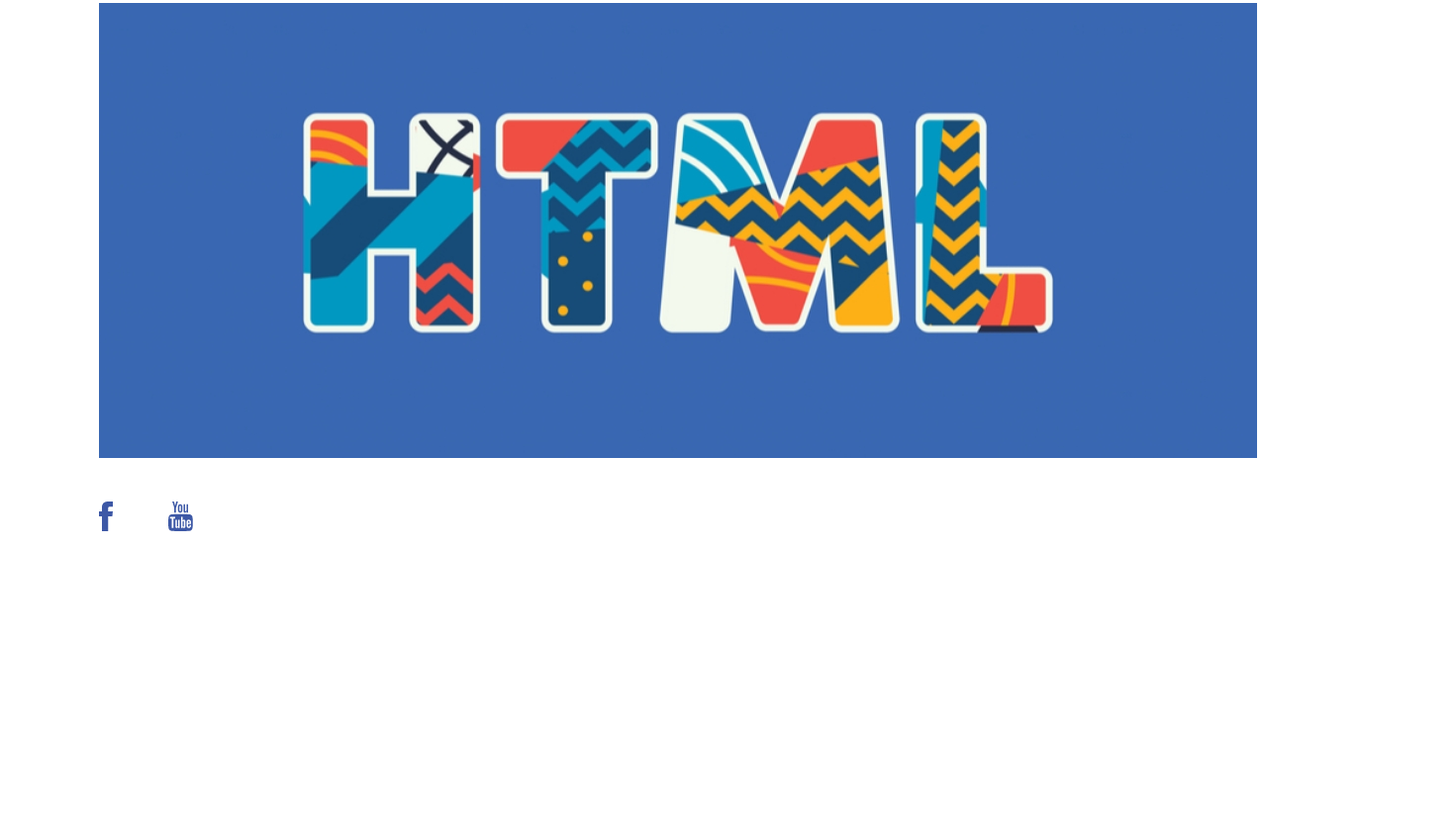
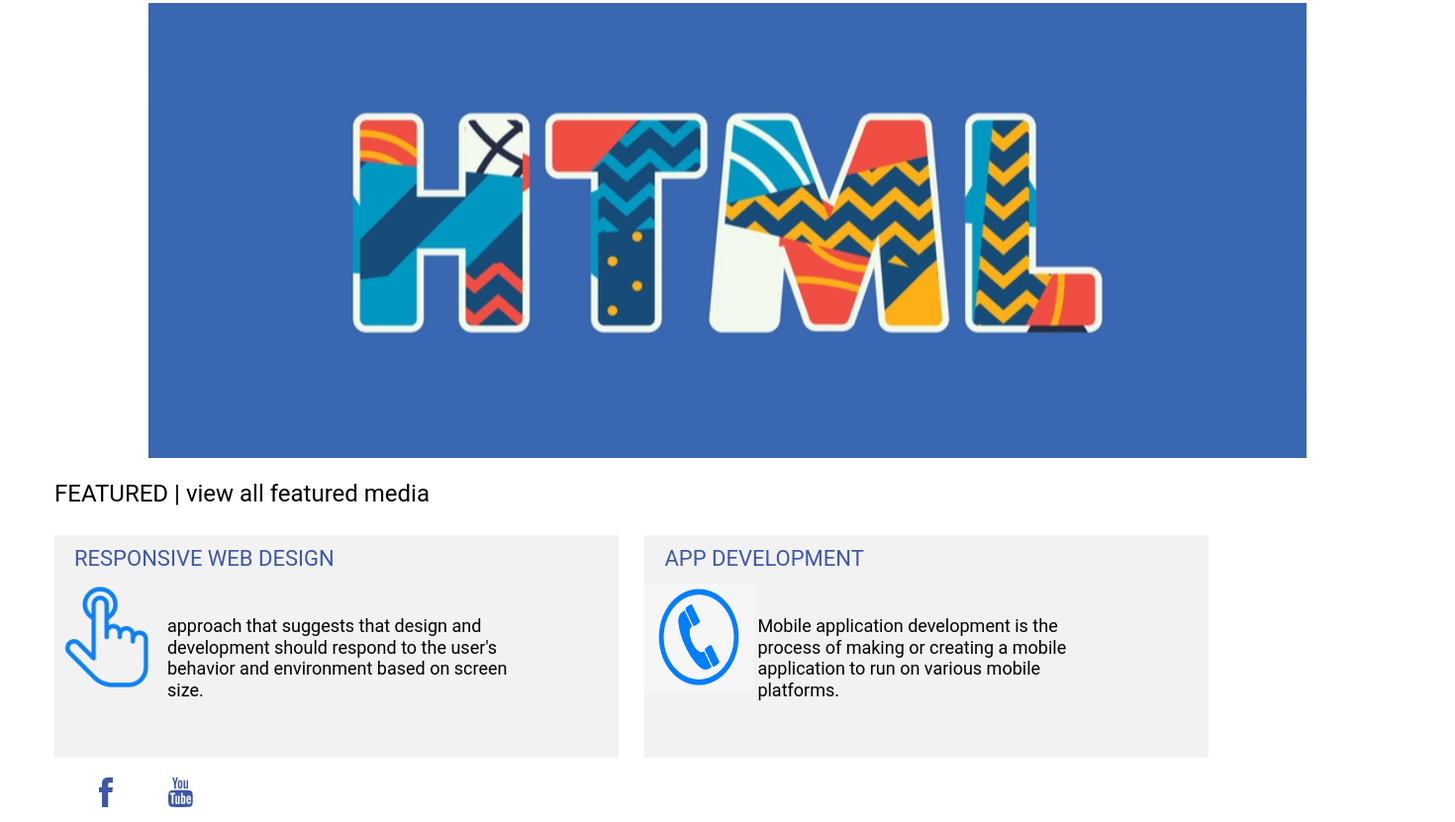
Before and after one commit to Beko98/homework_4, a plain HTML site: page index.html in a window 1280 px wide. Shown: the part 162-993 px from the top of the page at 99% size, 1470 px wide, since content can reach past the window. Before the commit the page ends 800 px from the top, so only its background shows below. Drawn offline with Linux system fonts and the light colour scheme; a web font is replaced by a local one.

Commit message:
final adjustments
created cards

```diff
--- a/css/style.css
+++ b/css/style.css
@@ -41,7 +41,7 @@ li {
 }
 
 .photo {
-  margin: 20px 100px;
+  margin: 20px 150px;
   padding: 0px;
 }
 
@@ -82,6 +82,7 @@ h2 {
   display: inline-block;
   vertical-align: top;
   margin-top: 10px;
+  font-family: "Inconsolata", monospace;
 }
 
 .minibox2 {
@@ -134,3 +135,49 @@ span {
   background-color: #e6e6e6;
   padding: 45px 0;
 }
+
+.container {
+  width: 1170px;
+  margin: auto;
+}
+
+.roboto {
+  font-family: roboto;
+  font-size: 24px;
+  margin-bottom: 30px;
+}
+
+.rightcard,
+.leftcard {
+  font-family: roboto;
+  width: 570px;
+  height: 225px;
+  background-color: #f2f2f2;
+  display: inline-block;
+}
+
+.phone,
+.click {
+  width: 110px;
+  height: 110px;
+}
+
+.leftcard {
+  margin-right: 20px;
+}
+
+h4 {
+  color: #3d58a6;
+  font-family: roboto;
+  font-size: 22px;
+  margin: 13px 270px 13px 20px;
+}
+
+p {
+  display: inline-block;
+  width: 355px;
+  height: 145px;
+  vertical-align: middle;
+  line-height: 1.2;
+  font-size: 18px;
+}
--- a/index.html
+++ b/index.html
@@ -8,6 +8,12 @@
     <link
       rel="stylesheet"
       href="https://cdn.web-fonts.ge/fonts/alkdots/css/alkdots.min.css"
+    />
+    <link rel="preconnect" href="https://fonts.googleapis.com" />
+    <link rel="preconnect" href="https://fonts.gstatic.com" crossorigin />
+    <link
+      href="https://fonts.googleapis.com/css2?family=Inconsolata:wght@500&display=swap"
+      rel="stylesheet"
     />
     <link rel="stylesheet" href="css/style.css" />
   </head>
@@ -28,6 +34,29 @@
       <img class="photo" src="images/Banner-image.jpg" alt="banner" />
     </section>
 
+    <section>
+      <div class="container">
+        <h3 class="roboto">FEATURED | view all featured media</h3>
+        <div class="leftcard">
+          <h4>RESPONSIVE WEB DESIGN</h4>
+          <img class="click" src="images/1-click.png" alt="" />
+          <p>
+            approach that suggests that design and development should respond to
+            the user's behavior and environment based on screen size.
+          </p>
+        </div>
+
+        <div class="rightcard">
+          <h4>APP DEVELOPMENT</h4>
+          <img class="phone" src="images/phone.png" alt="phone" />
+          <p>
+            Mobile application development is the process of making or creating
+            a mobile application to run on various mobile platforms.
+          </p>
+        </div>
+      </div>
+    </section>
+
     <footer>
       <img class="fb" src="images/facebook.png" alt="facebook" />
       <img class="yt" src="images/Youtube.png" alt="Youtube" />
```
Also changed, not shown: pages/news.html (+3 -0 lines), images/1-click.png (added), images/phone.png (added).
